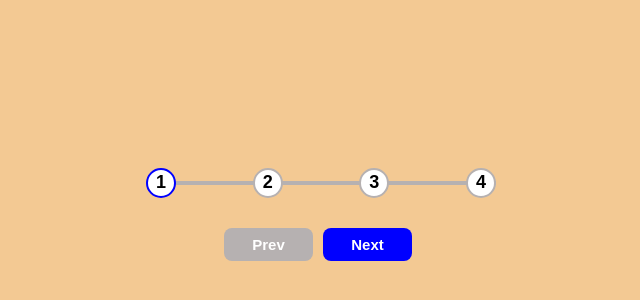
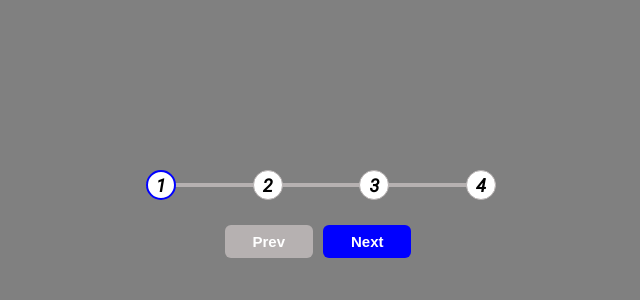
Before and after one commit to PeppeJS/progress-steps, a plain HTML site: page index.html in a window 1280 px wide. Shown: the part 186-486 px from the top of the page, without its empty margins (319-959 px from the left). Drawn offline with Linux system fonts and the light colour scheme.

Commit message:
Update main.css

```diff
--- a/main.css
+++ b/main.css
@@ -11,13 +11,13 @@
 
 body {
   display: flex;
-  font-family: 'Muli', sans-serif;
   justify-content: center;
   align-items: center;
+  margin: 0;
   height: 100vh;
   overflow: hidden;
-  margin: 0;
-  background-color: rgb(243, 201, 147);
+  background-color: grey;
+  font-family: 'roboto', sans-serif;
 }
 
 .container {
@@ -27,10 +27,10 @@ body {
 .progress-container {
   display: flex;
   justify-content: space-between;
+  margin-bottom: 25px;
+  max-width: 100%;
+  width: 350px;
   position: relative;
-  max-width: 100%;
-  margin-bottom: 30px;
-  width: 350px;
 }
 
 .progress-container::before {
@@ -39,9 +39,9 @@ body {
   position: absolute;
   top: 50%;
   left: 0;
+  width: 100%;
   transform: translateY(-50%);
   height: 4px;
-  width: 100%;
   z-index: -1;
 }
 
@@ -50,24 +50,24 @@ body {
   position: absolute;
   top: 50%;
   left: 0;
+  width: 0%;
   transform: translateY(-50%);
   height: 4px;
-  width: 0%;
   z-index: -1;
   transition: 1s ease;
 }
 
 .circle {
+  border-radius: 50%;
   background-color: white;
-  border-radius: 50%;
   width: 30px;
   height: 30px;
-  display: flex;
   font-size: 18px;
   font-weight: bold;
+  display: flex;
   justify-content: center;
   align-items: center;
-  border: 2px solid var(--line--empty);
+  border: 1px solid var(--line--empty);
 }
 
 .circle.active {
@@ -75,14 +75,14 @@ body {
 }
 
 .btn {
+  border: none;
+  border-radius: 6px;
+  padding: 8px 28px;
   margin-right: 6px;
-  padding: 8px 28px;
-  border-radius: 8px;
   font-size: 15px;
   font-weight: bold;
-  border: none;
+  color: white;
   background-color: var(--line--blue);
-  color: white;
   cursor: pointer;
 }
 
@@ -91,10 +91,10 @@ body {
 }
 
 .btn:disabled {
+  cursor: not-allowed;
   background-color: var(--line--empty);
-  cursor: not-allowed;
 }
 
 .btn:focus {
-  outline: 0;
+  outline: none;
 }
```
